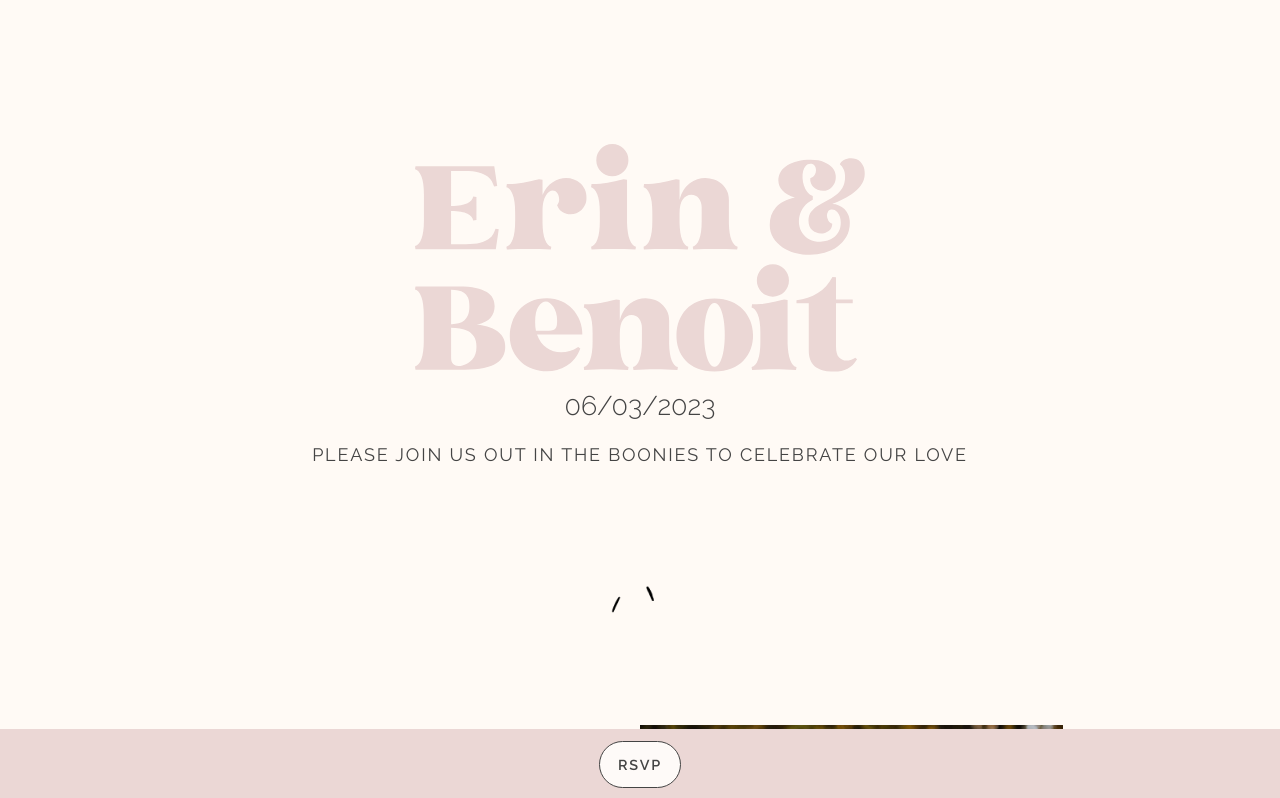
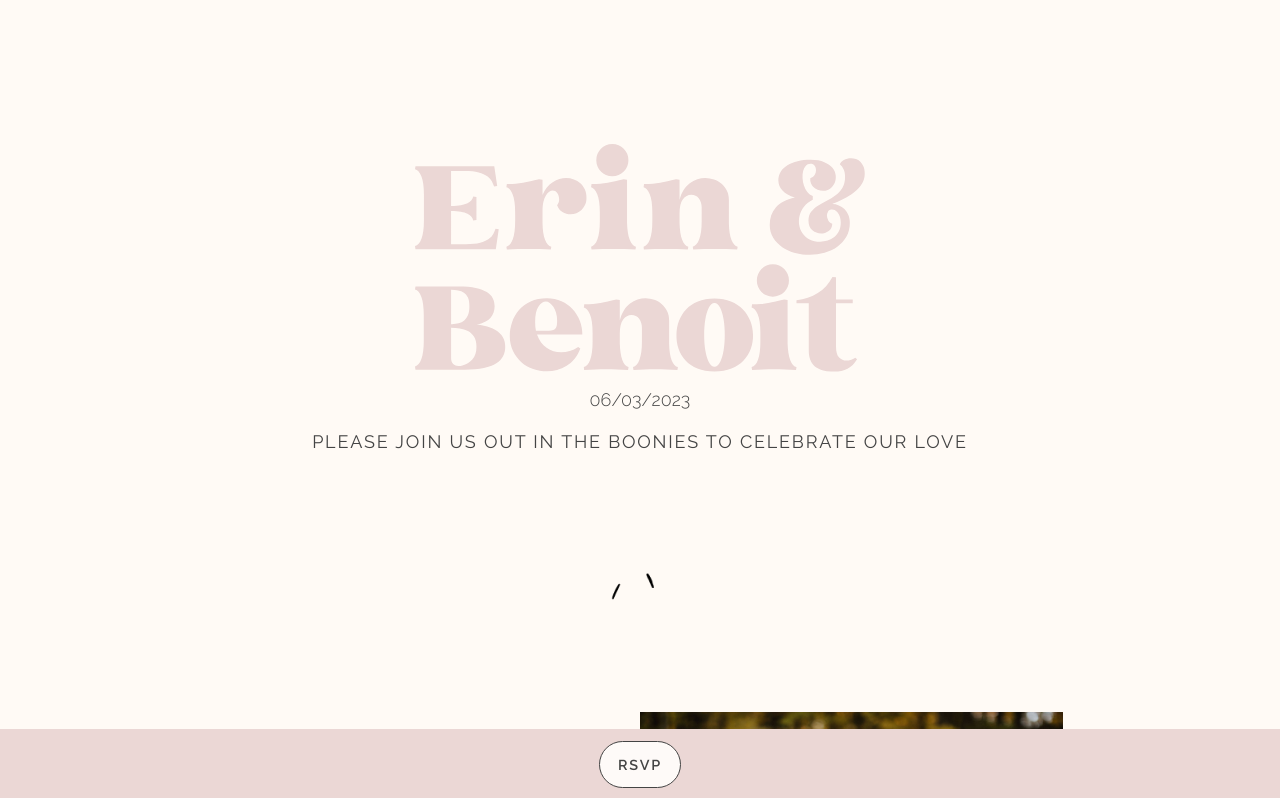
Before and after one commit to martenbjork/erin-and-benoit, a Next.js app: page / in a window 1280 px wide. Shown: the top 798 px of the page. Built offline with nearby package versions, Linux system fonts and the light colour scheme.

Commit message:
Update Home.module.scss

```diff
--- a/src/styles/Home.module.scss
+++ b/src/styles/Home.module.scss
@@ -46,7 +46,6 @@
   }
 
   h1 {
-    font-size: 1.5rem;
     margin-top: .8rem;
     margin-bottom: .8rem;
   }
```
